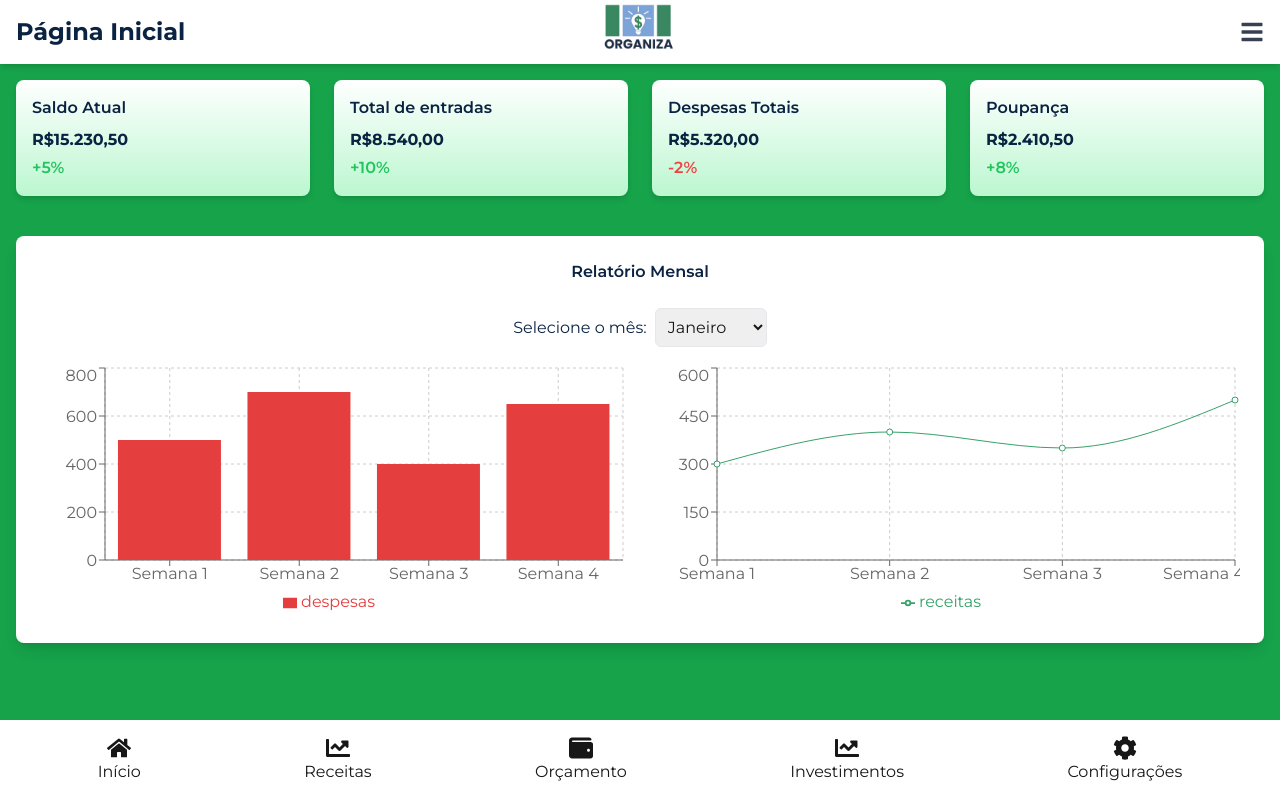
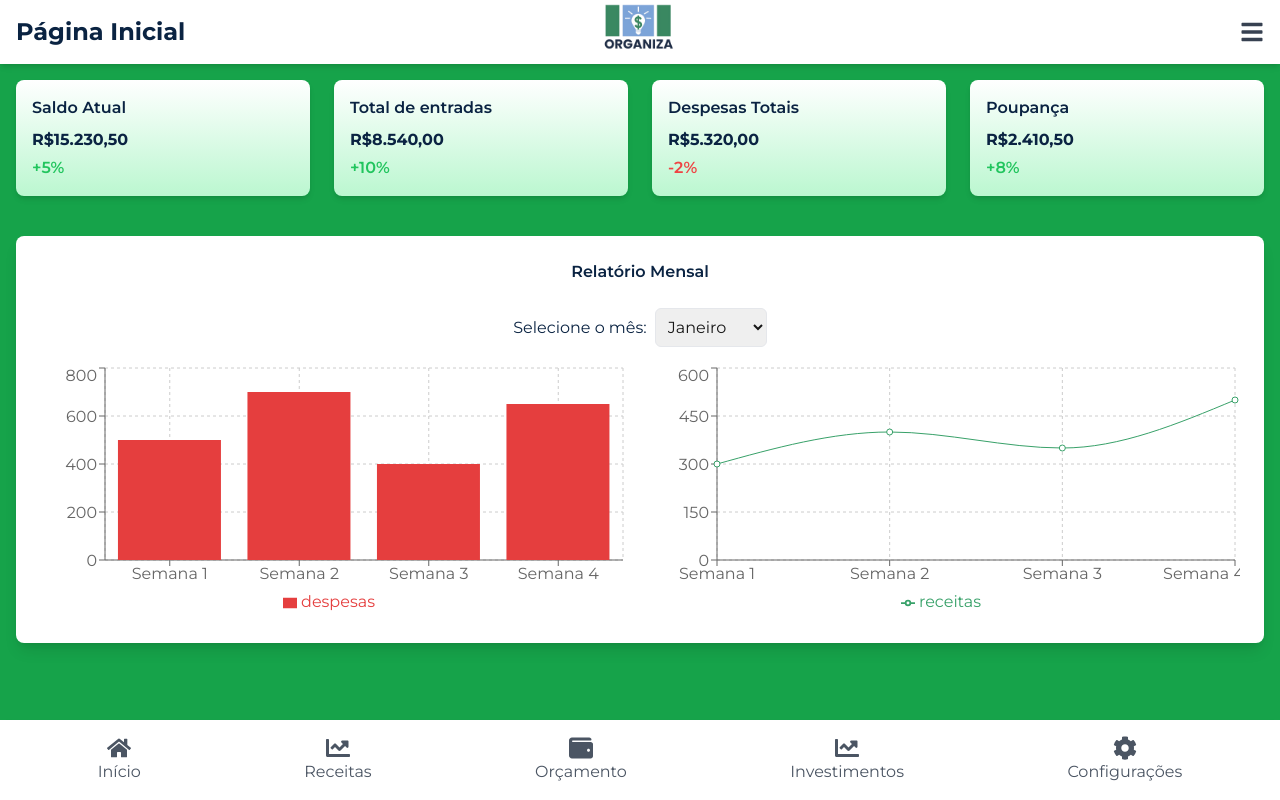
Before and after one commit to Kayk-Rios/Organiza-ProjFrontEnd, a Next.js app: page /inicial in a window 1280 px wide. Built offline with nearby package versions, Linux system fonts and the light colour scheme.

Commit message:
CorNavBar

```diff
--- a/src/app/inicial/page.tsx
+++ b/src/app/inicial/page.tsx
@@ -173,7 +173,7 @@ const HomePage: React.FC = () => {
       </div>
 
       {/* Footer */}
-      <footer className="bg-white shadow-md p-4">
+      <footer className="bg-white shadow-md p-4 text-gray-600">
         <nav className="flex justify-around">
           <a
             href="/inicial"
--- a/src/app/receitas-despesas/page.tsx
+++ b/src/app/receitas-despesas/page.tsx
@@ -195,7 +195,7 @@ const App: React.FC = () => {
       </div>
 
       {/* Footer */}
-      <footer className="bg-white mt-6">
+      <footer className="bg-white mt-6 text-gray-600">
         <nav className="flex justify-around py-4">
           <a href="/inicial" className="flex flex-col items-center hover:text-blue-500">
             <FaHome size={24} />
```
